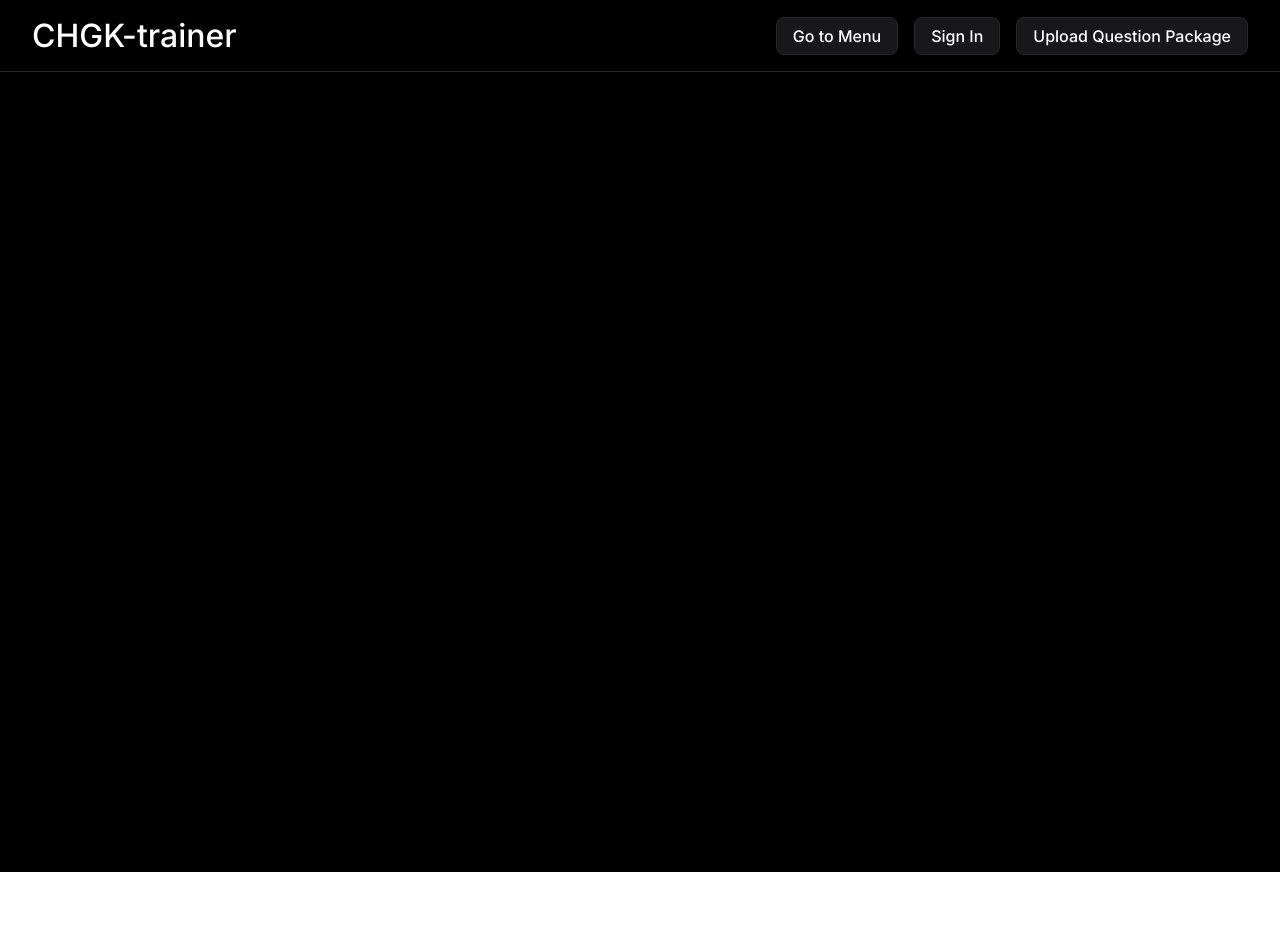
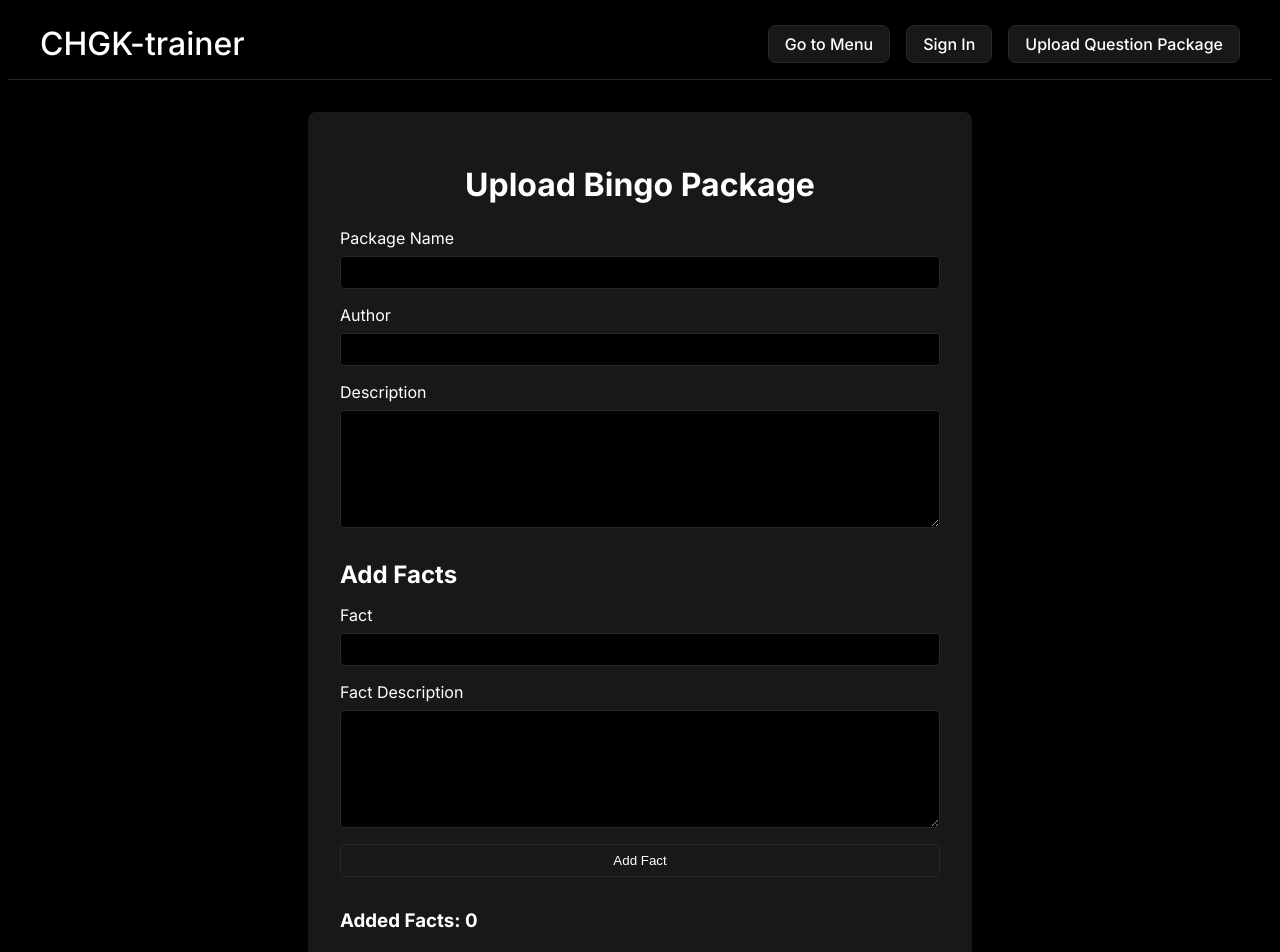
Before and after one commit to Andrewchistyakov/60seconds, a Next.js app: page /upload/bingo in a window 1280 px wide. Before the commit this address had no page. Shown: the top 952 px of the page. Before the commit the page ends 872 px from the top, so only its background shows below. Built offline with nearby package versions, Linux system fonts and the light colour scheme.

Commit message:
bingo upload page + bugs fixed

```diff
--- a/app/train/bingo/page.tsx
+++ b/app/train/bingo/page.tsx
@@ -5,11 +5,17 @@ import PackageList from './PackageList'
 import BingoDetails from './Bingodetails'
 import styles from './bingo.module.css'
 
+export interface BingoQuestion {
+  fact: string;
+  description: string;
+  comment?: string;
+}
 export interface BingoPackage {
   id: string;
   name: string;
   author: string;
   description: string;
+  questions: BingoQuestion[];
 }
 
 export default function BingoTrainingPage() {
--- /dev/null
+++ b/app/upload/bingo/page.tsx
@@ -0,0 +1,116 @@
+'use client'
+
+import { useState } from 'react'
+import Link from 'next/link'
+import styles from '../form.module.css'
+import { BingoQuestion } from '../../train/bingo/page'
+
+export default function BINGOUploadForm() {
+  const [packageName, setPackageName] = useState('')
+  const [author, setAuthor] = useState('')
+  const [description, setDescription] = useState('')
+  const [currentFact, setCurrentFact] = useState<BingoQuestion>({ fact: '', description: '' })
+  const [facts, setFacts] = useState<BingoQuestion[]>([])
+
+  const handleFactSubmit = (e: React.FormEvent) => {
+    e.preventDefault()
+    if (currentFact.fact && currentFact.description) {
+      setFacts([...facts, currentFact])
+      setCurrentFact({ fact: '', description: '' })
+    }
+  }
+
+  const handleFinish = () => {
+    // Here you would typically handle the form submission to your backend
+    const packageData = {
+      name: packageName,
+      author,
+      description,
+      facts
+    }
+    console.log('Submitting BINGO package:', packageData)
+    // Reset form after submission
+    setPackageName('')
+    setAuthor('')
+    setDescription('')
+    setFacts([])
+  }
+
+  return (
+    <div className={styles.formContainer}>
+      <h1 className={styles.formTitle}>Upload Bingo Package</h1>
+      <form className={styles.form}>
+        <div className={styles.formGroup}>
+          <label htmlFor="packageName" className={styles.label}>Package Name</label>
+          <input
+            type="text"
+            id="packageName"
+            value={packageName}
+            onChange={(e) => setPackageName(e.target.value)}
+            className={styles.input}
+            required
+          />
+        </div>
+        <div className={styles.formGroup}>
+          <label htmlFor="author" className={styles.label}>Author</label>
+          <input
+            type="text"
+            id="author"
+            value={author}
+            onChange={(e) => setAuthor(e.target.value)}
+            className={styles.input}
+            required
+          />
+        </div>
+        <div className={styles.formGroup}>
+          <label htmlFor="description" className={styles.label}>Description</label>
+          <textarea
+            id="description"
+            value={description}
+            onChange={(e) => setDescription(e.target.value)}
+            className={styles.textarea}
+            required
+          />
+        </div>
+      </form>
+
+      <h2 className={styles.subTitle}>Add Facts</h2>
+      <form onSubmit={handleFactSubmit} className={styles.form}>
+        <div className={styles.formGroup}>
+          <label htmlFor="fact" className={styles.label}>Fact</label>
+          <input
+            type="text"
+            id="fact"
+            value={currentFact.fact}
+            onChange={(e) => setCurrentFact({ ...currentFact, fact: e.target.value })}
+            className={styles.input}
+            required
+          />
+        </div>
+        <div className={styles.formGroup}>
+          <label htmlFor="factDescription" className={styles.label}>Fact Description</label>
+          <textarea
+            id="factDescription"
+            value={currentFact.description}
+            onChange={(e) => setCurrentFact({ ...currentFact, description: e.target.value })}
+            className={styles.textarea}
+            required
+          />
+        </div>
+        <button type="submit" className={styles.submitButton}>Add Fact</button>
+      </form>
+
+      <div className={styles.factList}>
+        <h3>Added Facts: {facts.length}</h3>
+        <ul>
+          {facts.map((fact, index) => (
+            <li key={index}>{fact.fact}</li>
+          ))}
+        </ul>
+      </div>
+
+      <button onClick={handleFinish} className={styles.finishButton}>Finish and Upload Package</button>
+      <Link href="/packages/upload" className={styles.backLink}>Back to Package Selection</Link>
+    </div>
+  )
+}
--- a/app/upload/form.module.css
+++ b/app/upload/form.module.css
@@ -2,7 +2,7 @@
   max-width: 600px;
   margin: 2rem auto;
   padding: 2rem;
-    background-color: var(--background-color);
+  background-color: var(--surface-color);
   border-radius: 8px;
   box-shadow: 0 4px 6px rgba(0, 0, 0, 0.1);
 }
@@ -32,10 +32,16 @@
 .input,
 .textarea {
   padding: 0.5rem;
-    border: 1px solid var(--primary-color);
+  border: 1px solid var(--border-color);
   border-radius: 4px;
   background-color: var(--background-color);
   color: var(--text-color);
+}
+
+.input:focus,
+.textarea:focus {
+  outline: none;
+  border-color: var(--text-color);
 }
 
 .textarea {
@@ -43,18 +49,20 @@
   resize: vertical;
 }
 
-  .submitButton {
+.submitButton,
+.finishButton {
   padding: 0.5rem;
-    background-color: var(--background-color);
+  background-color: var(--surface-color);
   color: var(--text-color);
-    border-color: var(--primary-color);
+  border: 1px solid var(--border-color);
   border-radius: 4px;
   cursor: pointer;
   transition: background-color 0.3s ease;
 }
 
-  .submitButton:hover {
-    background-color: #b58600;
+.submitButton:hover,
+.finishButton:hover {
+  background-color: var(--hover-color);
 }
 
 .backLink {
@@ -69,22 +77,35 @@
   text-decoration: underline;
 }
 
-  .tourInfo {
+.subTitle {
+  color: var(--primary-color);
   margin-top: 2rem;
   margin-bottom: 1rem;
-    text-align: center;
 }
 
-  .subTitle {
-    color: var(--primary-color);
+.factList {
+  margin-top: 2rem;
+}
+
+.factList h3 {
+  color: var(--text-color);
   margin-bottom: 0.5rem;
 }
 
-  .completionMessage {
-    margin-top: 2rem;
-    text-align: center;
+.factList ul {
+  list-style-type: none;
+  padding: 0;
 }
 
-  .completionMessage p {
-    margin-bottom: 1rem;
+.factList li {
+  background-color: var(--background-color);
+  color: var(--text-color);
+  padding: 0.5rem;
+  margin-bottom: 0.5rem;
+  border-radius: 4px;
 }
+
+.finishButton {
+  margin-top: 2rem;
+  width: 100%;
+}
```
Also changed, not shown: app/train/bingo/PackageList.tsx (+6 -5 lines). Lines whose indentation alone changed are shown as unchanged.
